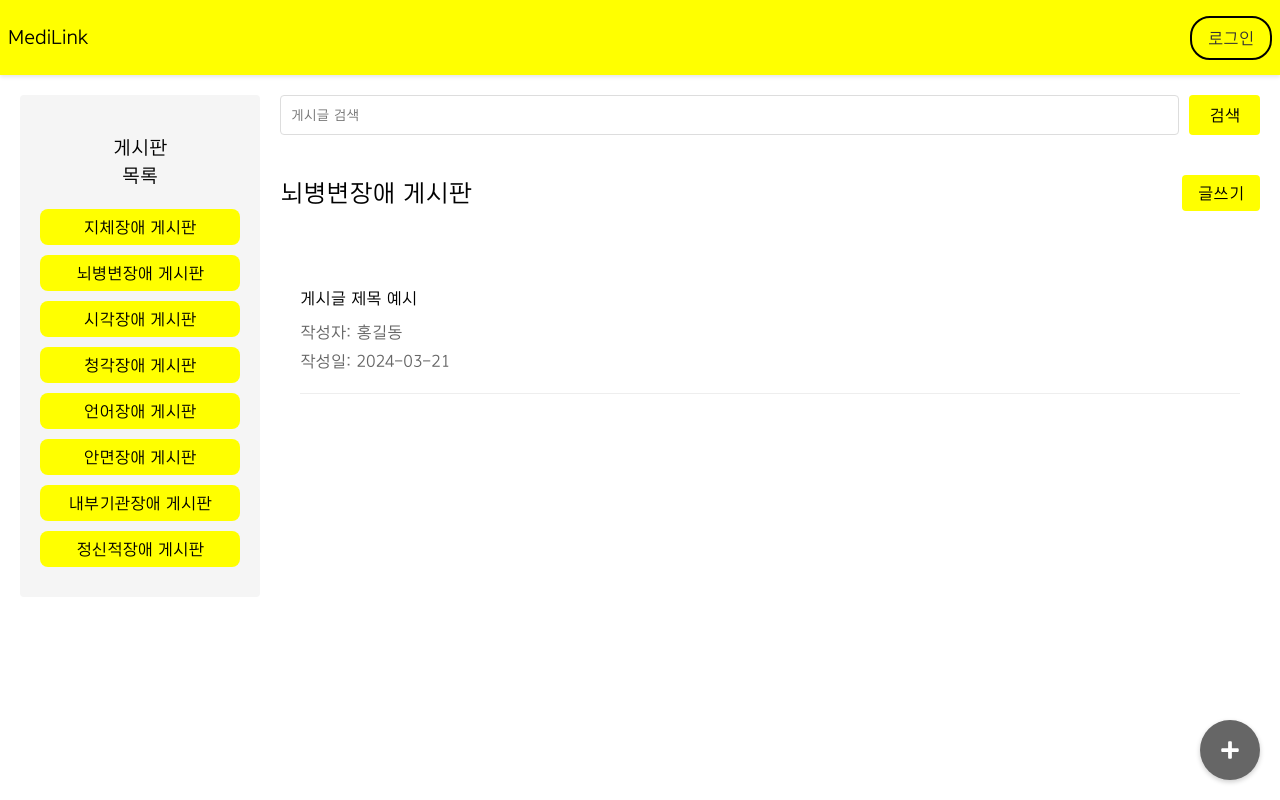
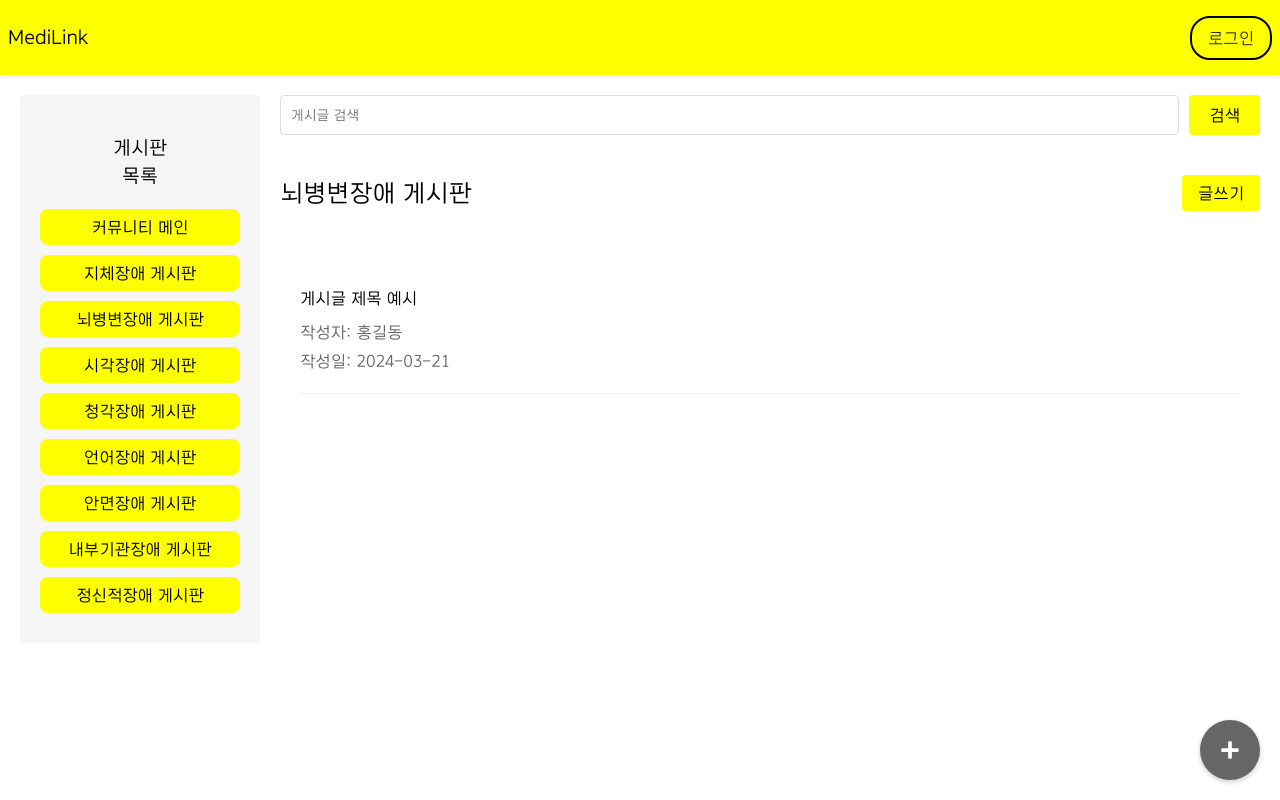
Before and after one commit to davJ-star/hanwha-ieum-seongwook, a React (Vite) app in the folder frontend/my-react-app/: page /BLDcommu in a window 1280 px wide. Shown: the top 800 px of the page. Built offline with nearby package versions, Linux system fonts and the light colour scheme.

Commit message:
feat: add community main link to board navigation across all community pages

```diff
--- a/frontend/my-react-app/src/pages/BLDcommu.tsx
+++ b/frontend/my-react-app/src/pages/BLDcommu.tsx
@@ -56,6 +56,7 @@ const PostItem = ({ title, author, date }: PostItemProps) => (
 // 게시판 목록 컴포넌트
 const BoardList = ({ navigate }: { navigate: (path: string) => void }) => {
   const boards = [
+    { label: '커뮤니티 메인', path: '/community-main' },
     { label: '지체장애 게시판', path: '/PDCcommu' },
     { label: '뇌병변장애 게시판', path: '/BLDcommu', isCurrent: true },
     { label: '시각장애 게시판', path: '/VIcommu' },
--- a/frontend/my-react-app/src/pages/CommunityMain.tsx
+++ b/frontend/my-react-app/src/pages/CommunityMain.tsx
@@ -59,6 +59,7 @@ const PostItem = ({ title, author, date }: PostItemProps) => (
 // 게시판 목록 컴포넌트
 const BoardList = ({ navigate }: { navigate: (path: string) => void }) => {
   const boards = [
+    { label: '커뮤니티 메인', path: '/community-main' },
     { label: '지체장애 게시판', path: '/PDCcommu' },
     { label: '뇌병변장애 게시판', path: '/BLDcommu' },
     { label: '시각장애 게시판', path: '/VIcommu' },
--- a/frontend/my-react-app/src/pages/FDcommu.tsx
+++ b/frontend/my-react-app/src/pages/FDcommu.tsx
@@ -27,6 +27,7 @@ const BoardButton = ({ label, path, isCurrent, onClick }: BoardButtonProps) => (
 // 게시판 목록 컴포넌트
 const BoardList = ({ navigate }: { navigate: (path: string) => void }) => {
   const boards = [
+    { label: '커뮤니티 메인', path: '/community-main' },
     { label: '지체장애 게시판', path: '/PDCcommu' },
     { label: '뇌병변장애 게시판', path: '/BLDcommu' },
     { label: '시각장애 게시판', path: '/VIcommu' },
--- a/frontend/my-react-app/src/pages/HIcommu.tsx
+++ b/frontend/my-react-app/src/pages/HIcommu.tsx
@@ -27,6 +27,7 @@ const BoardButton = ({ label, path, isCurrent, onClick }: BoardButtonProps) => (
 // 게시판 목록 컴포넌트
 const BoardList = ({ navigate }: { navigate: (path: string) => void }) => {
   const boards = [
+    { label: '커뮤니티 메인', path: '/community-main' },
     { label: '지체장애 게시판', path: '/PDCcommu' },
     { label: '뇌병변장애 게시판', path: '/BLDcommu' },
     { label: '시각장애 게시판', path: '/VIcommu' },
--- a/frontend/my-react-app/src/pages/IODcommu.tsx
+++ b/frontend/my-react-app/src/pages/IODcommu.tsx
@@ -27,6 +27,7 @@ const BoardButton = ({ label, path, isCurrent, onClick }: BoardButtonProps) => (
 // 게시판 목록 컴포넌트
 const BoardList = ({ navigate }: { navigate: (path: string) => void }) => {
   const boards = [
+    { label: '커뮤니티 메인', path: '/community-main' },
     { label: '지체장애 게시판', path: '/PDCcommu' },
     { label: '뇌병변장애 게시판', path: '/BLDcommu' },
     { label: '시각장애 게시판', path: '/VIcommu' },
--- a/frontend/my-react-app/src/pages/MDcommu.tsx
+++ b/frontend/my-react-app/src/pages/MDcommu.tsx
@@ -27,6 +27,7 @@ const BoardButton = ({ label, path, isCurrent, onClick }: BoardButtonProps) => (
 // 게시판 목록 컴포넌트
 const BoardList = ({ navigate }: { navigate: (path: string) => void }) => {
   const boards = [
+    { label: '커뮤니티 메인', path: '/community-main' },
     { label: '지체장애 게시판', path: '/PDCcommu' },
     { label: '뇌병변장애 게시판', path: '/BLDcommu' },
     { label: '시각장애 게시판', path: '/VIcommu' },
--- a/frontend/my-react-app/src/pages/PDCcommu.tsx
+++ b/frontend/my-react-app/src/pages/PDCcommu.tsx
@@ -27,6 +27,7 @@ const BoardButton = ({ label, path, isCurrent, onClick }: BoardButtonProps) => (
 // 게시판 목록 컴포넌트
 const BoardList = ({ navigate }: { navigate: (path: string) => void }) => {
   const boards = [
+    { label: '커뮤니티 메인', path: '/community-main' },
     { label: '지체장애 게시판', path: '/PDCcommu', isCurrent: true },
     { label: '뇌병변장애 게시판', path: '/BLDcommu' },
     { label: '시각장애 게시판', path: '/VIcommu' },
--- a/frontend/my-react-app/src/pages/SIcommu.tsx
+++ b/frontend/my-react-app/src/pages/SIcommu.tsx
@@ -27,6 +27,7 @@ const BoardButton = ({ label, path, isCurrent, onClick }: BoardButtonProps) => (
 // 게시판 목록 컴포넌트
 const BoardList = ({ navigate }: { navigate: (path: string) => void }) => {
   const boards = [
+    { label: '커뮤니티 메인', path: '/community-main' },
     { label: '지체장애 게시판', path: '/PDCcommu' },
     { label: '뇌병변장애 게시판', path: '/BLDcommu' },
     { label: '시각장애 게시판', path: '/VIcommu' },
--- a/frontend/my-react-app/src/pages/VIcommu.tsx
+++ b/frontend/my-react-app/src/pages/VIcommu.tsx
@@ -27,6 +27,7 @@ const BoardButton = ({ label, path, isCurrent, onClick }: BoardButtonProps) => (
 // 게시판 목록 컴포넌트
 const BoardList = ({ navigate }: { navigate: (path: string) => void }) => {
   const boards = [
+    { label: '커뮤니티 메인', path: '/community-main' },
     { label: '지체장애 게시판', path: '/PDCcommu' },
     { label: '뇌병변장애 게시판', path: '/BLDcommu' },
     { label: '시각장애 게시판', path: '/VIcommu', isCurrent: true },
--- a/frontend/my-react-app/src/pages/writepost.tsx
+++ b/frontend/my-react-app/src/pages/writepost.tsx
@@ -23,6 +23,7 @@ const BoardButton = ({ label, path, onClick }: BoardButtonProps) => (
 // 게시판 목록 컴포넌트
 const BoardList = ({ navigate }: { navigate: (path: string) => void }) => {
   const boards = [
+    { label: '커뮤니티 메인', path: '/community-main' },
     { label: '지체장애 게시판', path: '/PDCcommu' },
     { label: '뇌병변장애 게시판', path: '/BLDcommu' },
     { label: '시각장애 게시판', path: '/VIcommu' },
```
